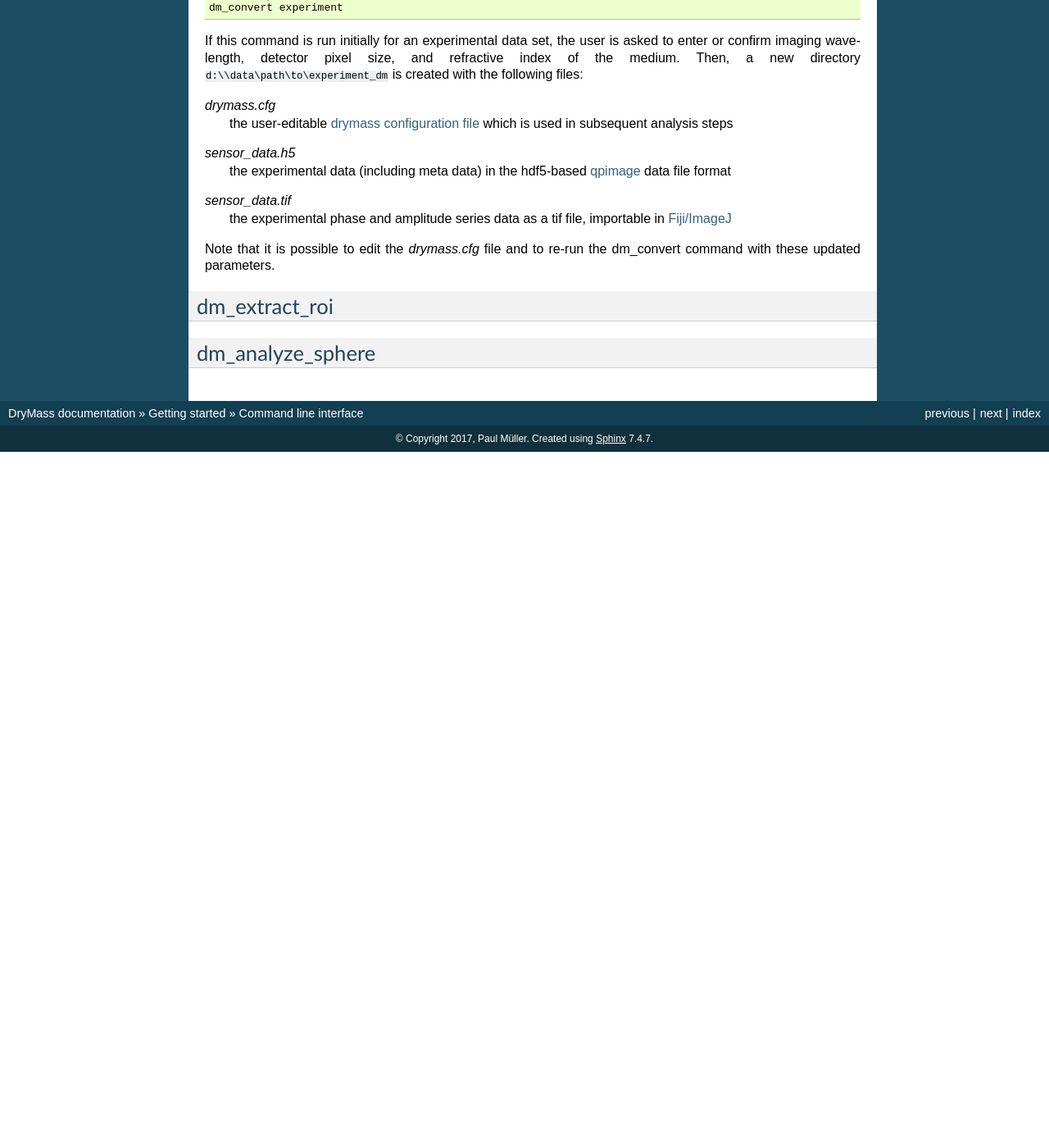
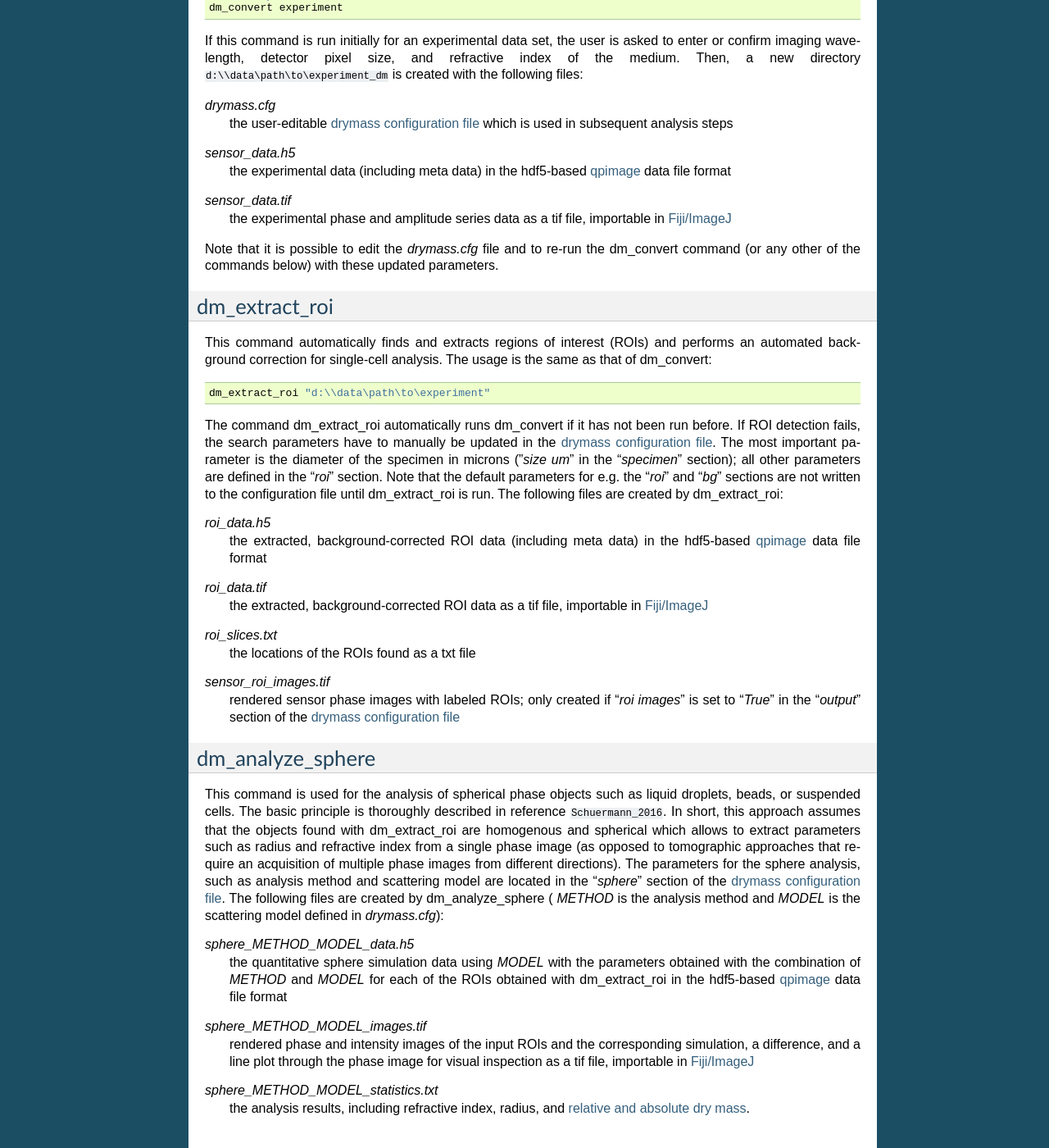
Before and after one commit to RI-imaging/DryMass, a Sphinx documentation site: the page built from docs/command_line_interface.rst, in a window 1280 px wide and 1400 px high, scrolled down 442 px. Shown: the whole window at 82% size. Built offline with Sphinx 7.4.7, drawn with Linux system fonts in a browser that asks for light colours; pages that are not in the unit, such as notebooks, are missing from menus; the version number could not be read and is left out; cross-references to code outside the pages are shown as plain code; before the commit the page ends 993 px from its top, so only the background shows below that; some of the changed text lies outside the part shown.

Commit message:
update docs

```diff
--- a/docs/command_line_interface.rst
+++ b/docs/command_line_interface.rst
@@ -14,9 +14,11 @@ Please note that if DryMass is installed in a
 `virtual environment <https://docs.python.org/3/tutorial/venv.html>`_, then the
 DryMass CLI is only available if this environment is activated.
 
+
 dm_convert
 ----------
-This command converts experimental data on disk to the hdf5-based
+This command converts experimental data on disk to the TIF file format
+for use with `Fiji/ImageJ <https://fiji.sc/>`_ and to the hdf5-based
 `qpimage <https://qpimage.readthedocs.io/en/stable>`_ data file format.
 The experimental data files are loaded with the
 `qpformat <http://qpformat.readthedocs.io/en/stable/>`_ library, which
@@ -57,13 +59,79 @@ with the following files:
   importable in `Fiji/ImageJ <https://fiji.sc/>`_
 
 Note that it is possible to edit the *drymass.cfg* file and to re-run the
-dm_convert command with these updated parameters.
+dm_convert command (or any other of the commands below) with these updated
+parameters.
 
 
 dm_extract_roi
 --------------
+This command automatically finds and extracts regions of interest (ROIs)
+and performs an automated background correction for single-cell analysis.
+The usage is the same as that of dm_convert:
 
+.. code-block:: bat
+
+  dm_extract_roi "d:\\data\path\to\experiment"
+
+The command dm_extract_roi automatically runs dm_convert if it has not been
+run before. If ROI detection fails, the search parameters have to manually
+be updated in the :doc:`drymass configuration file <configuration_file>`. The most
+important parameter is the diameter of the specimen in microns ("*size um*"
+in the "*specimen*" section); all other parameters are defined in the "*roi*"
+section. Note that the default parameters for e.g. the "*roi*" and "*bg*" sections
+are not written to the configuration file until dm_extract_roi is run.
+The following files are created by dm_extract_roi:
+
+*roi_data.h5*
+  the extracted, background-corrected ROI data
+  (including meta data) in the hdf5-based
+  `qpimage <https://qpimage.readthedocs.io/en/stable>`_
+  data file format
+
+*roi_data.tif*
+  the extracted, background-corrected ROI data as a tif file,
+  importable in `Fiji/ImageJ <https://fiji.sc/>`_
+
+*roi_slices.txt*
+  the locations of the ROIs found as a txt file
+
+*sensor_roi_images.tif*
+  rendered sensor phase images with labeled ROIs;
+  only created if "*roi images*" is set to "*True*"
+  in the "*output*" section of the
+  :doc:`drymass configuration file <configuration_file>`
 
 
 dm_analyze_sphere
 -----------------
+This command is used for the analysis of spherical phase objects
+such as liquid droplets, beads, or suspended cells. The basic
+principle is thoroughly described in reference :cite:`Schuermann_2016`.
+In short, this approach assumes that the objects found with dm_extract_roi
+are homogenous and spherical which allows to extract parameters such as
+radius and refractive index from a single phase image (as opposed to
+tomographic approaches that require an acquisition of multiple phase
+images from different directions). The parameters for the sphere analysis,
+such as analysis method and scattering model
+are located in the "*sphere*" section of the
+:doc:`drymass configuration file <configuration_file>`.
+The following files are created by dm_analyze_sphere (
+`METHOD` is the analysis method and `MODEL` is the
+scattering model defined in *drymass.cfg*):
+
+*sphere_METHOD_MODEL_data.h5*
+  the quantitative sphere simulation data using `MODEL` with the
+  parameters obtained with the combination of `METHOD` and `MODEL`
+  for each of the ROIs obtained with dm_extract_roi in the hdf5-based
+  `qpimage <https://qpimage.readthedocs.io/en/stable>`_
+  data file format
+
+*sphere_METHOD_MODEL_images.tif*
+  rendered phase and intensity images of the input ROIs and the
+  corresponding simulation, a difference, and a line plot through
+  the phase image for visual inspection as a tif file,
+  importable in `Fiji/ImageJ <https://fiji.sc/>`_
+
+*sphere_METHOD_MODEL_statistics.txt*
+  the analysis results, including refractive index, radius, and :doc:`relative and
+  absolute dry mass <sec_theory_notes>`.
--- a/docs/conf.py
+++ b/docs/conf.py
@@ -33,7 +33,9 @@ sys.path.append(op.abspath('extensions'))
 
 # Mock all dependencies
 install_requires = ["h5py", "lmfit", "numpy", "scipy", "skimage",
-                    "skimage.restoration"]
+                    "skimage.restoration", "skimage.external",
+                    "skimage.filters", "skimage.segmentation",
+                    "skimage.morphology", "skimage.measure"]
 
 for mod_name in install_requires:
     sys.modules[mod_name] = mock.Mock()
--- a/docs/sec_theory_notes.rst
+++ b/docs/sec_theory_notes.rst
@@ -1,6 +1,9 @@
 ============
 Theory Notes
 ============
+
+.. toctree::
+  :maxdepth: 2
 
 
 Computation of cell dry mass
```
Also changed, not shown: docs/configuration_file.rst (+56 -1 lines), docs/drymass.bib (+0 -14 lines).
